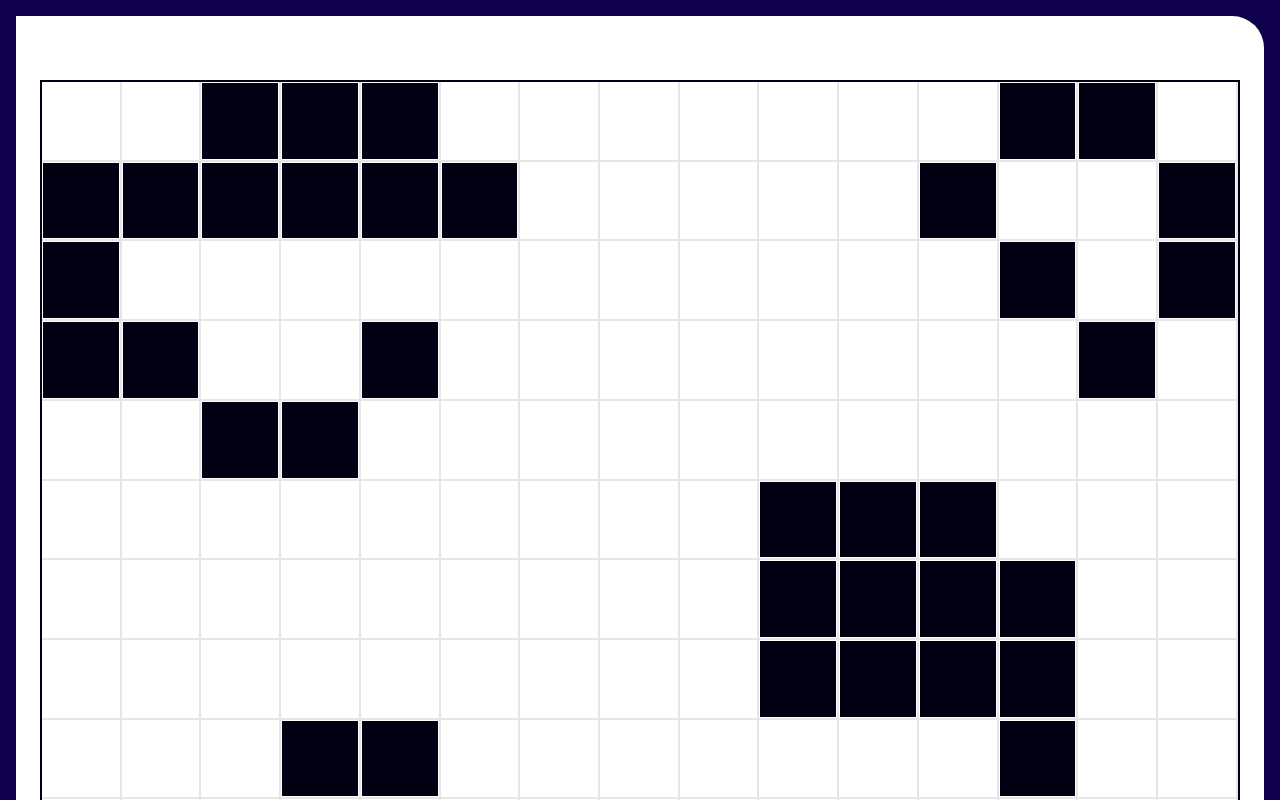
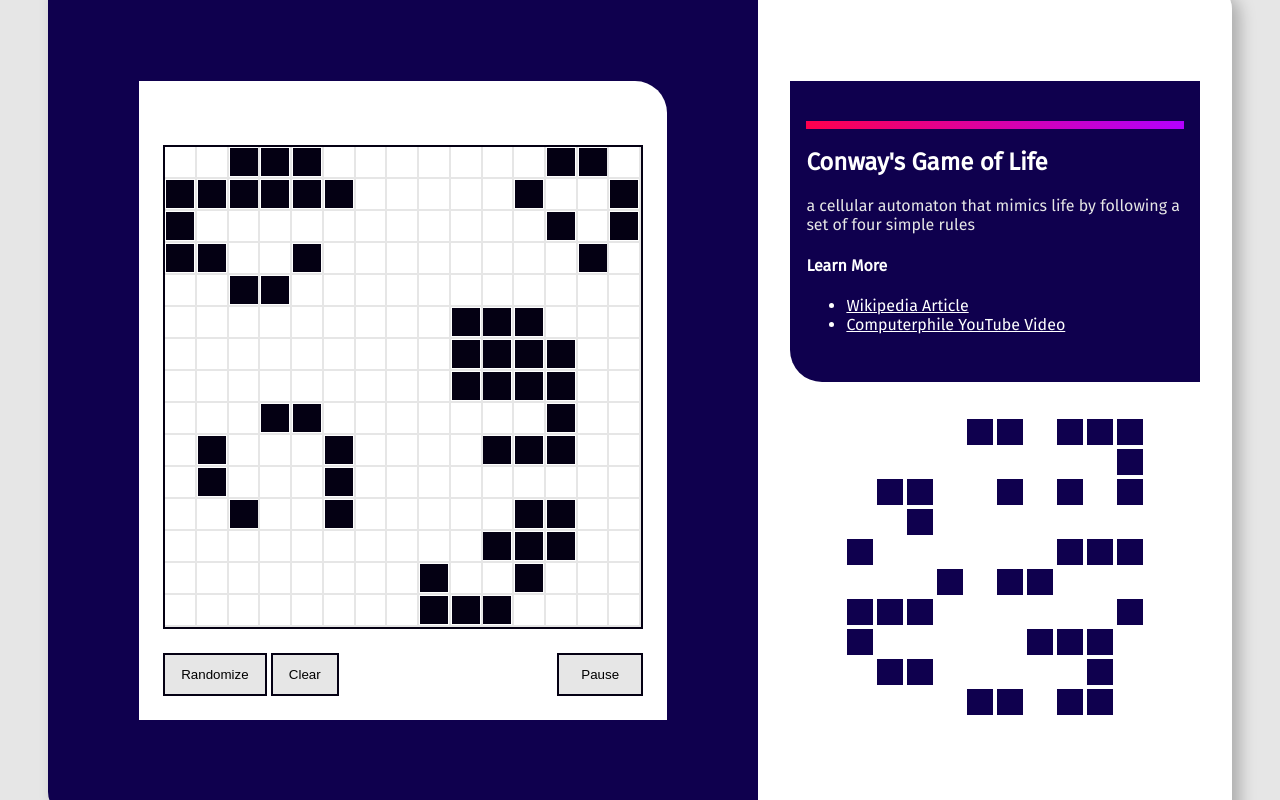
Before and after one commit to thismarvin/life, a Svelte app in the folder frontend/: page / in a window 1280 px wide. Shown: the top 800 px of the page. Built offline with nearby package versions, Linux system fonts and the light colour scheme.

Commit message:
feature: first pass at responsive design

```diff
--- a/frontend/src/About.svelte
+++ b/frontend/src/About.svelte
@@ -28,6 +28,18 @@
 </div>
 
 <style lang="sass">
+	@mixin medium
+		@media (min-width: 580px)
+			@content
+
+	@mixin large
+		@media (min-width: 900px)
+			@content
+
+	@mixin full
+		@media (min-width: 1200px)
+			@content
+
 	*
 		color: var(--palette-white)
 
@@ -41,7 +53,13 @@
 
 	#parent
 		padding: 1em
-		background-color: var(--palette-white)
+		max-width: 528px
+
+		@include medium
+			padding: 2em
+
+		@include full
+			padding-top: 6em
 
 	#info
 		border-bottom-left-radius: 2em
--- a/frontend/src/App.svelte
+++ b/frontend/src/App.svelte
@@ -4,12 +4,72 @@
 	import Divider from "./Divider.svelte";
 </script>
 
-<main>
-	<Demo />
-	<About />
-	<Divider />
+<main id="parent">
+	<div id="container">
+		<div id="left" class="centered">
+			<Demo />
+		</div>
+		<div id="right" class="centered">
+			<About />
+			<Divider />
+		</div>
+	</div>
 </main>
 
 <style lang="sass">
+	@mixin medium
+		@media (min-width: 580px)
+			@content
 
+	@mixin large
+		@media (min-width: 900px)
+			@content
+
+	@mixin full
+		@media (min-width: 1200px)
+			@content
+
+	#parent
+		width: 100%
+		height: 100%
+		background-color: var(--palette-white)
+
+		@include large
+			display: flex
+			justify-content: center
+			align-items: center
+
+			background-color: var(--palette-light-gray)
+
+	#container
+		@include large
+			display: grid
+			grid-template-columns: 1fr 1fr
+			grid-template-rows: 1fr
+
+			margin: 1.5em
+			border-top-right-radius: 1.5em
+			border-bottom-left-radius: 1.5em
+			box-shadow: 0.5em 0.5em 1em rgba(0, 0, 0, 0.25)
+
+		@include full
+			grid-template-columns: 1.2fr 0.8fr
+
+	#left
+		padding: 1em
+		background-color: var(--palette-dark-purple)
+
+		@include medium
+			padding: 2em 0
+
+		@include large
+			border-bottom-left-radius: 1.5em
+			padding: 0
+
+	#right
+		flex-direction: column
+		background-color: var(--palette-white)
+
+		@include large
+			border-top-right-radius: 1.5em
 </style>
--- a/frontend/src/Demo.svelte
+++ b/frontend/src/Demo.svelte
@@ -9,9 +9,26 @@
 </div>
 
 <style lang="sass">
+	@mixin medium
+		@media (min-width: 580px)
+			@content
+
+	@mixin large
+		@media (min-width: 900px)
+			@content
+
+	@mixin full
+		@media (min-width: 1200px)
+			@content
+
 	#parent
-		padding: 1em
-		background-color: var(--palette-dark-purple)
+		max-width: calc(1.5em + 2px + 32px * 15 + 2px + 1.5em)
+
+		@include large
+			padding: 2em
+
+		@include full
+			padding: 6em 0
 
 	#paper
 		border-top-right-radius: 2em
--- a/frontend/src/DisplayWorld.svelte
+++ b/frontend/src/DisplayWorld.svelte
@@ -175,7 +175,7 @@
 	onMount(() => loop(0));
 </script>
 
-<div id="parent" style="--size: calc(100vw / {width});">
+<div id="parent" style="--size: min(30px, calc(100vw / {width}));">
 	{#each data as row}
 		<div class="row">
 			{#each row as cell}
--- a/frontend/src/Divider.svelte
+++ b/frontend/src/Divider.svelte
@@ -6,11 +6,28 @@
 </script>
 
 <div id="parent">
-	<div id="divider" class="centered">
-		<DisplayWorld {width} {height} wrap={true} autoReset={true} />
-	</div>
+	<DisplayWorld {width} {height} wrap={true} autoReset={true} />
 </div>
 
 <style lang="sass">
+	@mixin medium
+		@media (min-width: 580px)
+			@content
 
+	@mixin large
+		@media (min-width: 900px)
+			@content
+
+	@mixin full
+		@media (min-width: 1200px)
+			@content
+
+	#parent
+		margin: auto
+
+		@include medium
+			padding-bottom: 2em
+
+		@include full
+			padding-bottom: 6em
 </style>
--- a/frontend/src/World.svelte
+++ b/frontend/src/World.svelte
@@ -157,7 +157,7 @@
 
 <div
 	id="parent"
-	style="--size: calc((100vw - 2em - 3em - 2px * {width} - 4px) / {width});"
+	style="--size: min(30px, calc((100vw - 2em - 3em - {width} * 2px - 4px) / {width}));"
 >
 	<div id="grid">
 		{#each data as row, y}
@@ -194,6 +194,7 @@
 
 	#parent
 		padding: 4em 1.5em 1.5em 1.5em
+		max-width: calc(32px * 15)
 
 	#grid
 		border: 2px solid var(--palette-black)
```
